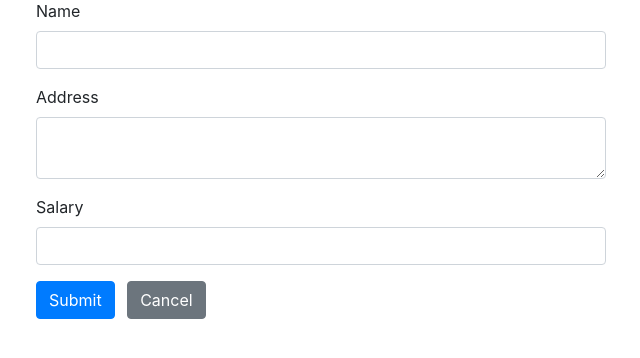
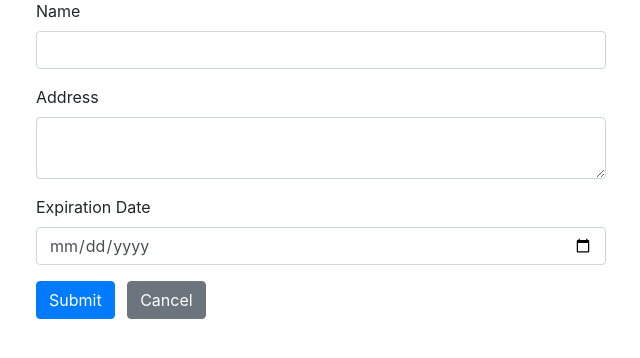
Before and after one commit to cguardo/Project-Vanilla, a PHP site: page /create.php in a window 1280 px wide. Shown: the part 135-493 px from the top of the page, without its empty margins (319-959 px from the left). Run offline with PHP 8.4, Linux system fonts and the light colour scheme.

Commit message:
Exp Date

```diff
--- a/create.php
+++ b/create.php
@@ -3,17 +3,17 @@
 require_once "config.php";
 
 // Define variables and initialize with empty values
-$name = $address = $salary = "";
-$name_err = $address_err = $salary_err = "";
+$name = $address = $date = "";
+$name_err = $address_err = $date_err = "";
 
 // Processing form data when form is submitted
 if ($_SERVER["REQUEST_METHOD"] == "POST") {
     // Validate name
     $input_name = trim($_POST["name"]);
     if (empty($input_name)) {
-        $name_err = "Please enter a name.";
+        $name_err = "Please enter the food name.";
     } elseif (!filter_var($input_name, FILTER_VALIDATE_REGEXP, array("options" => array("regexp" => "/^[a-zA-Z\s]+$/")))) {
-        $name_err = "Please enter a valid name.";
+        $name_err = "Please enter a valid food name.";
     } else {
         $name = $input_name;
     }
@@ -26,29 +26,30 @@ if ($_SERVER["REQUEST_METHOD"] == "POST") {
         $address = $input_address;
     }
 
-    // Validate salary
-    $input_salary = trim($_POST["salary"]);
-    if (empty($input_salary)) {
-        $salary_err = "Please enter the salary amount.";
-    } elseif (!ctype_digit($input_salary)) {
-        $salary_err = "Please enter a positive integer value.";
-    } else {
-        $salary = $input_salary;
+    // Validate date
+    $input_date = trim($_POST["date"]);
+    if (empty($input_date)) {
+         $date_err = "Please enter the expiration date";
+    }
+    //elseif (!ctype_digit($input_date)) {
+    //     $date_err = "Please enter a positive integer value.";}
+    else {
+        $date = $input_date;
     }
 
     // Check input errors before inserting in database
-    if (empty($name_err) && empty($address_err) && empty($salary_err)) {
+    if (empty($name_err) && empty($address_err) && empty($date_err)) {
         // Prepare an insert statement
-        $sql = "INSERT INTO employees (name, address, salary) VALUES (?, ?, ?)";
+        $sql = "INSERT INTO employees (name, address, date) VALUES (?, ?, ?)";
 
         if ($stmt = $mysqli->prepare($sql)) {
             // Bind variables to the prepared statement as parameters
-            $stmt->bind_param("sss", $param_name, $param_address, $param_salary);
+            $stmt->bind_param("sss", $param_name, $param_address, $param_date);
 
             // Set parameters
             $param_name = $name;
             $param_address = $address;
-            $param_salary = $salary;
+            $param_date = $date;
 
             // Attempt to execute the prepared statement
             if ($stmt->execute()) {
@@ -106,11 +107,11 @@ if ($_SERVER["REQUEST_METHOD"] == "POST") {
                             <span class="invalid-feedback"><?php echo $address_err; ?></span>
                         </div>
                         <div class="form-group">
-                            <label>Salary</label>
-                            <input type="text" name="salary"
-                                class="form-control <?php echo (!empty($salary_err)) ? 'is-invalid' : ''; ?>"
-                                value="<?php echo $salary; ?>">
-                            <span class="invalid-feedback"><?php echo $salary_err; ?></span>
+                            <label>Expiration Date</label>
+                            <input type="date" name="date"
+                                class="form-control <?php echo (!empty($date_err)) ? 'is-invalid' : ''; ?>"
+                                value="<?php echo $date; ?>">
+                            <span class="invalid-feedback"><?php echo $date_err; ?></span>
                         </div>
                         <input type="submit" class="btn btn-primary" value="Submit">
                         <a href="index.php" class="btn btn-secondary ml-2">Cancel</a>
--- a/databases/cts_db.sql
+++ b/databases/cts_db.sql
@@ -31,14 +31,14 @@ CREATE TABLE `employees` (
   `id` int(11) NOT NULL,
   `name` varchar(100) NOT NULL,
   `address` varchar(255) NOT NULL,
-  `salary` int(10) NOT NULL
+  `date` date(10) NOT NULL
 ) ENGINE=InnoDB DEFAULT CHARSET=utf8mb4;
 
 --
 -- Dumping data for table `employees`
 --
 
-INSERT INTO `employees` (`id`, `name`, `address`, `salary`) VALUES
+INSERT INTO `employees` (`id`, `name`, `address`, `date`) VALUES
 (1, 'DANICA', 'milflores', 1357),
 (2, 'nne', 'Blk. 1 Lot 29 Catleya Street, Samama II, Brgy. Napindan', 123456);
 
--- a/read.php
+++ b/read.php
@@ -26,7 +26,7 @@ if (isset($_GET["id"]) && !empty(trim($_GET["id"]))) {
                 // Retrieve individual field value
                 $name = $row["name"];
                 $address = $row["address"];
-                $salary = $row["salary"];
+                $date = $row["date"];
             } else {
                 // URL doesn't contain valid id parameter. Redirect to error page
                 header("location: error.php");
@@ -80,8 +80,8 @@ else {
                         <p><b><?php echo $row["address"]; ?></b></p>
                     </div>
                     <div class="form-group">
-                        <label>Salary</label>
-                        <p><b><?php echo $row["salary"]; ?></b></p>
+                        <label>Expiration Date</label>
+                        <p><b><?php echo $row["date"]; ?></b></p>
                     </div>
                     <p><a href="index.php" class="btn btn-primary">Back</a></p>
                 </div>
```
Also changed, not shown: update.php (+20 -18 lines), welcome.php (+5 -5 lines).
